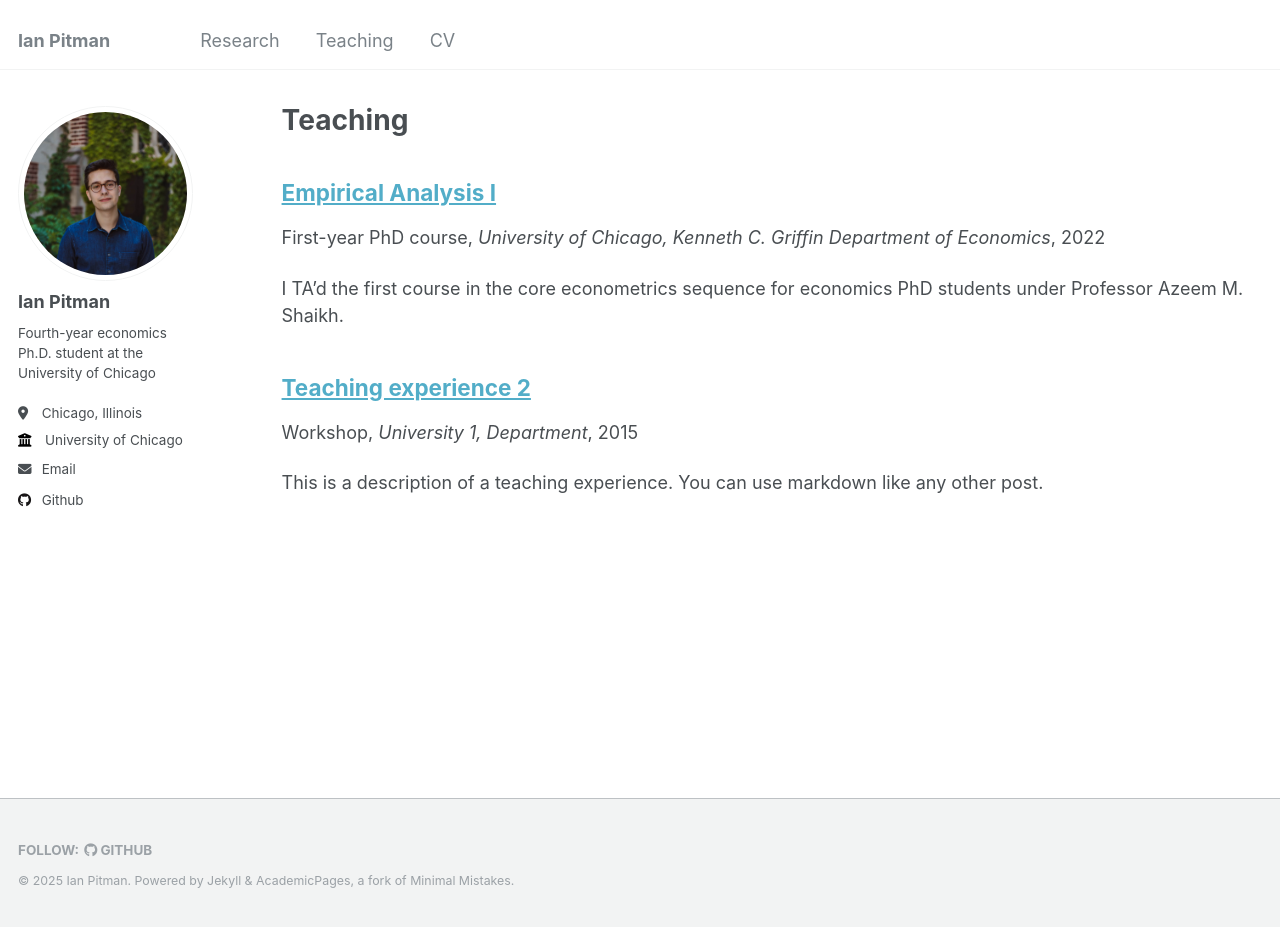
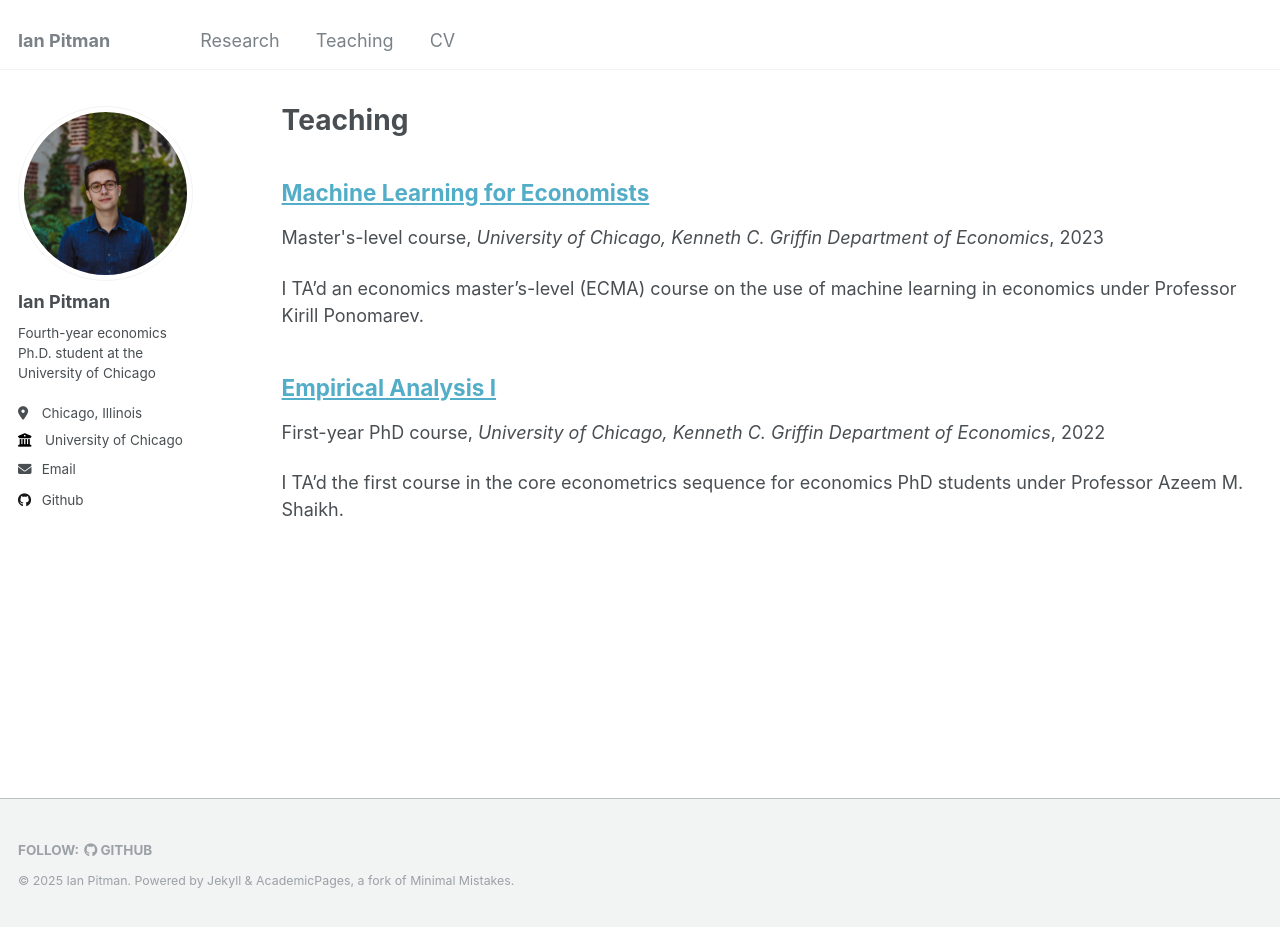
Before and after one commit to ipitman/ipitman.github.io, a Jekyll site: the page built from _pages/teaching.html, in a window 1280 px wide and 927 px high. Built offline with Jekyll 4.4.1, drawn with Linux system fonts in a browser that asks for light colours.

Commit message:
Added ML for Econ to teaching

```diff
--- a/_teaching/2015-spring-teaching-2.md
+++ /dev/null
@@ -1,20 +0,0 @@
----
-title: "Teaching experience 2"
-collection: teaching
-type: "Workshop"
-permalink: /teaching/2015-spring-teaching-1
-venue: "University 1, Department"
-date: 2015-01-01
-location: "City, Country"
----
-
-This is a description of a teaching experience. You can use markdown like any other post.
-
-Heading 1
-======
-
-Heading 2
-======
-
-Heading 3
-======
--- /dev/null
+++ b/_teaching/Machine-Learning-for-Economists.md
@@ -0,0 +1,12 @@
+---
+title: "Machine Learning for Economists"
+collection: teaching
+type: "Master's-level course"
+permalink: /teaching/machine-learning-for-economists
+venue: "University of Chicago, Kenneth C. Griffin Department of Economics"
+date: 2023-01-01
+---
+
+I TA'd an economics master's-level (ECMA) course on the use of machine learning in economics under Professor Kirill Ponomarev.
+
+Student feedback can be found at the bottom of this [page](/files/Course-Feedback/Machine-Learning-for-Economists-Course-Feedback-2023.pdf).
```
Also changed, not shown: _teaching/Empirical-Analysis-I.md (+1 -1 lines).
